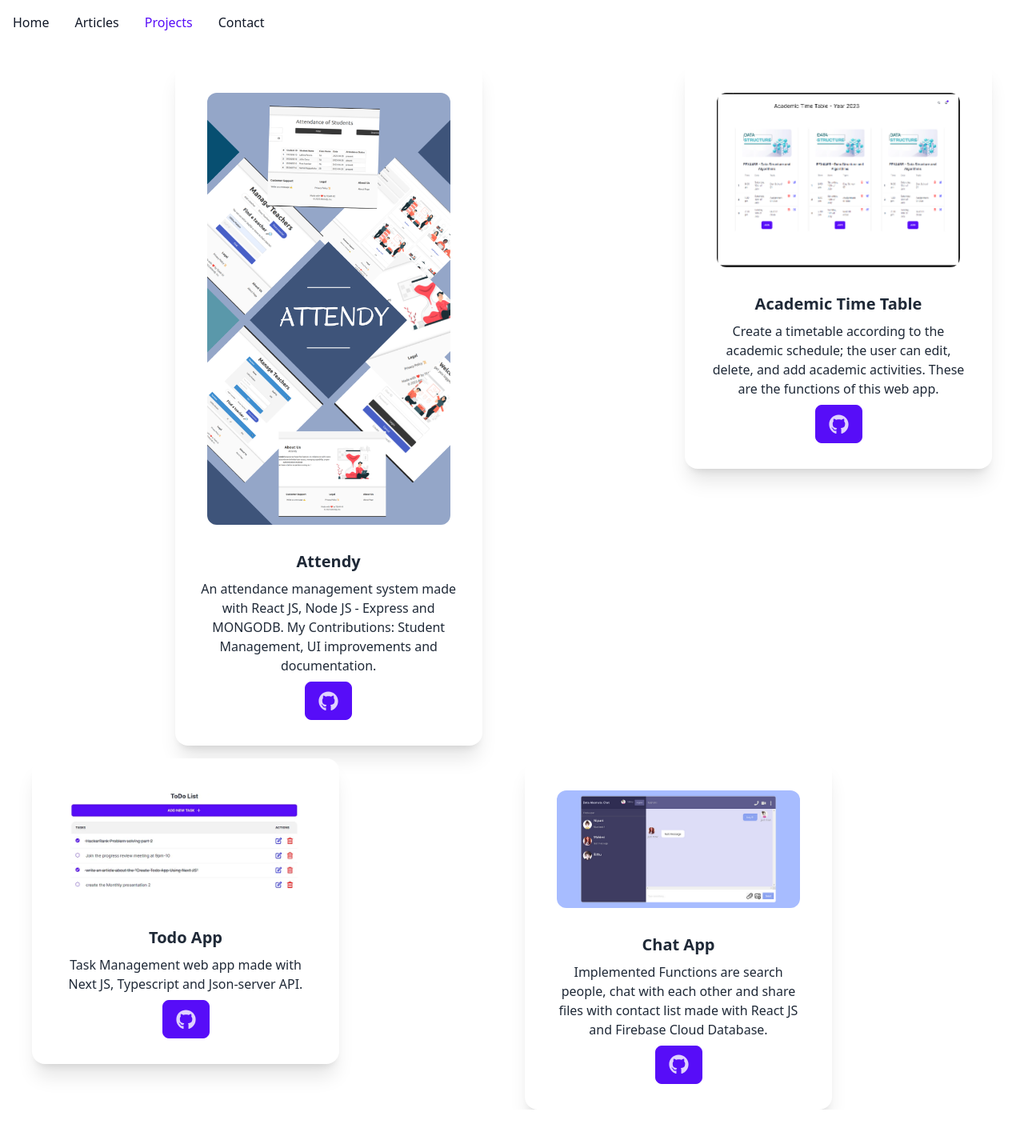
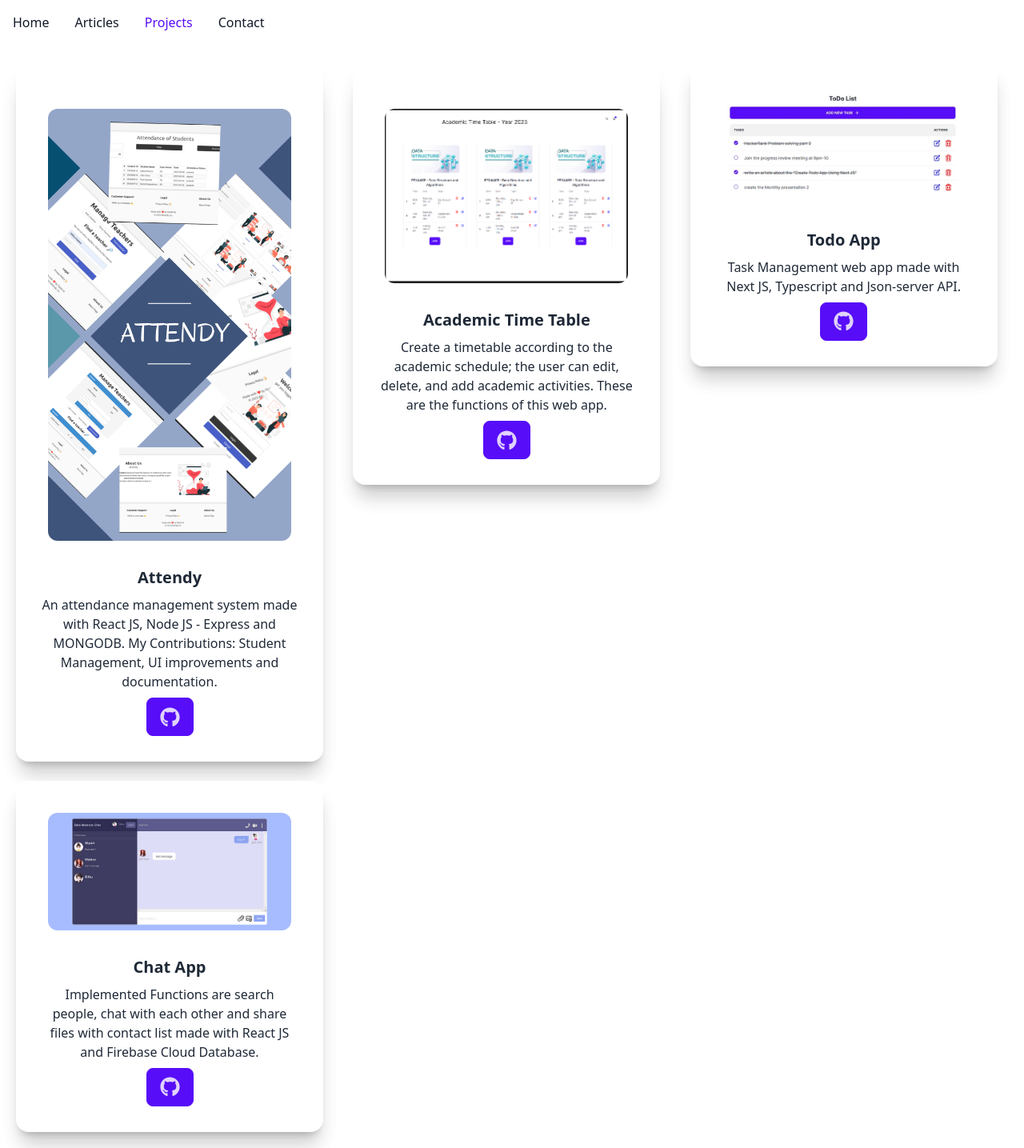
Before and after one commit to Amaya-2001/My-Portfolio, a React (Create React App) app: page /project in a window 1280 px wide. Shown: the whole page at 80% size. Before the commit the page ends 1387 px from the top, so only its background shows below. Built offline with nearby package versions, Linux system fonts and the light colour scheme.

Commit message:
Now, project page is reponsive

```diff
--- a/src/components/Project.js
+++ b/src/components/Project.js
@@ -13,8 +13,11 @@ function Project() {
     <div>
       <Navbar />
 
-      <div class="grid grid-cols-3 gap-4">
-        <div class="row-start-1 col-start-2 col-span-4 ... mt-5">
+      <div class="grid grid-cols-1 gap-4 md:grid-cols-2 lg:grid-cols-3 gap-6 mt-5 ml-5 mr-5">
+        <div class="col-span-1">
+          <div className="card w-96 bg-base-100 shadow-xl ">
+            {/* ... Card 1 content ... */}
+            <div class="row-start-1 col-start-2 col-span-4 ... sm:mt-5">
               <div className="card w-96 bg-base-100 shadow-xl ">
                 <figure className="px-10 pt-10">
                   <img src={attendy} alt="attendy" className="rounded-xl" />
@@ -22,9 +25,9 @@ function Project() {
                 <div className="card-body items-center text-center">
                   <h2 className="card-title">Attendy</h2>
                   <p>
-                An attendance management system made with React JS, Node JS -
-                Express and MONGODB. My Contributions: Student Management, UI
-                improvements and documentation.
+                    An attendance management system made with React JS, Node JS
+                    - Express and MONGODB. My Contributions: Student Management,
+                    UI improvements and documentation.
                   </p>
                   <div className="card-actions">
                     <button
@@ -38,7 +41,13 @@ function Project() {
                 </div>
               </div>
             </div>
-        <div className="row-start-1 col-end-7 col-span-2 ... mt-5 mr-10">
+          </div>
+        </div>
+        <div class="col-span-1">
+          <div className="card w-96 bg-base-100 shadow-xl">
+            {/* ... Card 2 content ... */}
+
+            <div className="row-start-1 col-end-7 col-span-2 ... sm:mt-5 sm:mr-20">
               <div className="card w-96 bg-base-100 shadow-xl">
                 <figure className="px-10 pt-10">
                   <img src={academic} alt="academic" className="rounded-xl" />
@@ -46,9 +55,9 @@ function Project() {
                 <div className="card-body items-center text-center">
                   <h2 className="card-title">Academic Time Table</h2>
                   <p>
-                Create a timetable according to the academic schedule; the user
-                can edit, delete, and add academic activities. These are the
-                functions of this web app.
+                    Create a timetable according to the academic schedule; the
+                    user can edit, delete, and add academic activities. These
+                    are the functions of this web app.
                   </p>
                   <div className="card-actions">
                     <button
@@ -66,8 +75,12 @@ function Project() {
                 </div>
               </div>
             </div>
-
-        <div class="col-start-1 col-end-3 ... ml-10">
+          </div>
+        </div>
+        <div class="col-span-1">
+          <div className="card w-96 bg-base-100 shadow-xl ">
+            {/* ... Card 3 content ... */}
+            <div class="col-start-1 col-end-3 ... ">
               <div className="card w-96 bg-base-100 shadow-xl ">
                 <figure className="px-10 pt-10">
                   <img src={todoapp} alt="todo-app" className="rounded-xl" />
@@ -92,6 +105,11 @@ function Project() {
                 </div>
               </div>
             </div>
+          </div>
+        </div>
+        <div class="col-span-1 sm:mb-5">
+          <div className="card w-96 bg-base-100 shadow-xl ">
+            {/* ... Card 4 content ... */}
             <div class="col-end-6 col-span-2 ...">
               <div className="card w-96 bg-base-100 shadow-xl ">
                 <figure className="px-10 pt-10">
@@ -101,9 +119,9 @@ function Project() {
                   <h2 className="card-title">Chat App</h2>
                   <p>
                     {" "}
-                Implemented Functions are search people, chat with each other
-                and share files with contact list made with React JS and
-                Firebase Cloud Database.
+                    Implemented Functions are search people, chat with each
+                    other and share files with contact list made with React JS
+                    and Firebase Cloud Database.
                   </p>
                   <div className="card-actions">
                     <button
@@ -123,6 +141,8 @@ function Project() {
             </div>
           </div>
         </div>
+      </div>
+    </div>
   );
 }
 
```
Lines whose indentation alone changed are shown as unchanged.
